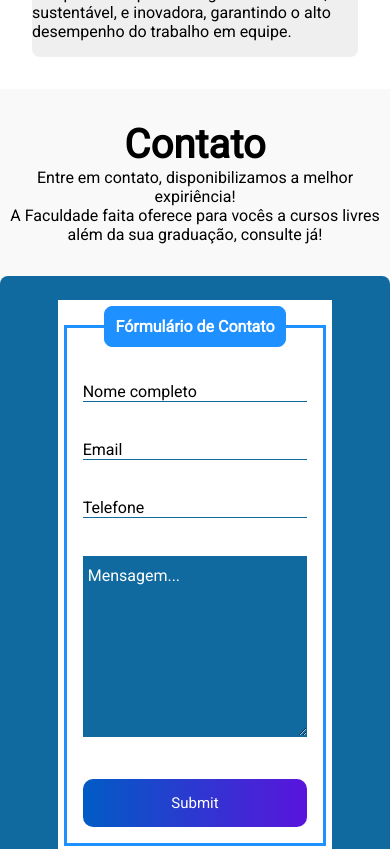
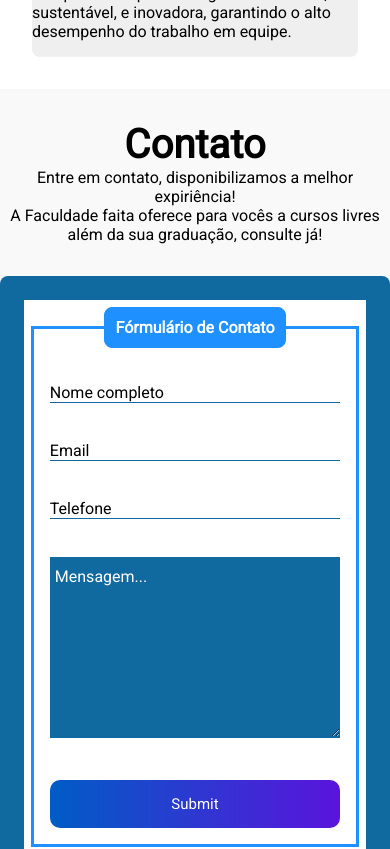
Before and after one commit to leandro144/Site-Faculdade-FAITA, a React (Vite) app: page / in a window 390 px wide. Shown: the part 3996-4845 px from the top of the page. Built offline with nearby package versions, Linux system fonts and the light colour scheme.

Commit message:
responsividade

```diff
--- a/src/components/Contact/Contact.css
+++ b/src/components/Contact/Contact.css
@@ -155,10 +155,3 @@ legend{
         gap: 4rem;
     }
 }
-
-@media screen and (max-width: 560px) {
-    .grid_color .left {
-        width: 80%;
-        margin: 0 auto;
-    }
-}
```
